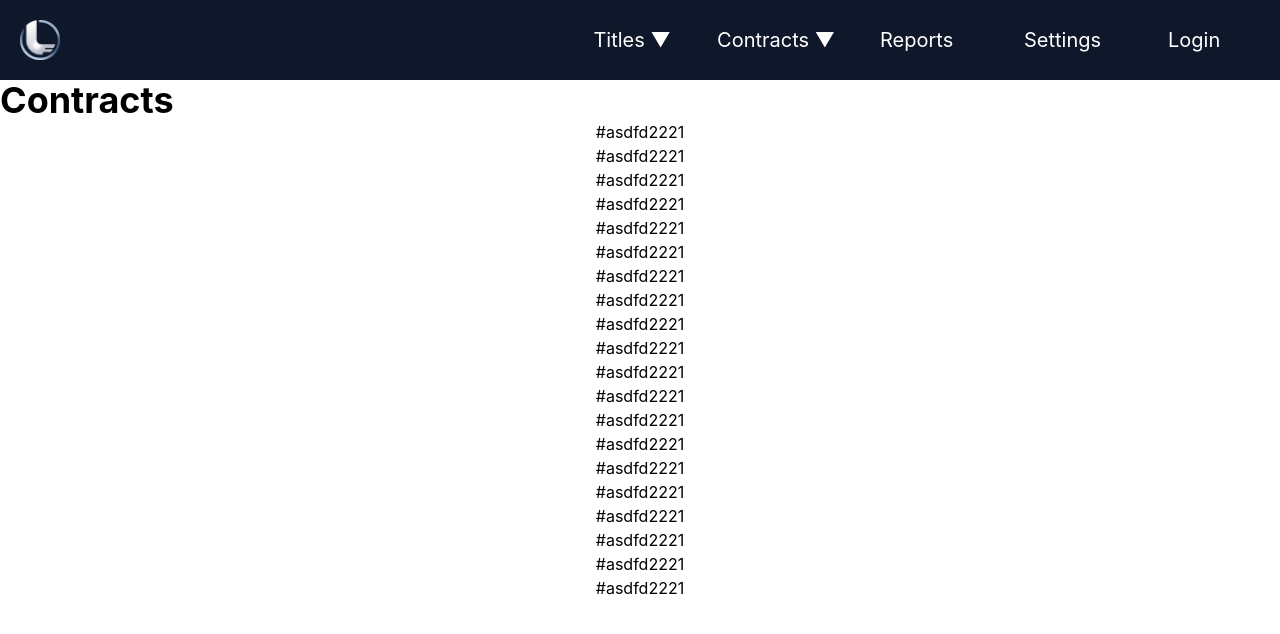
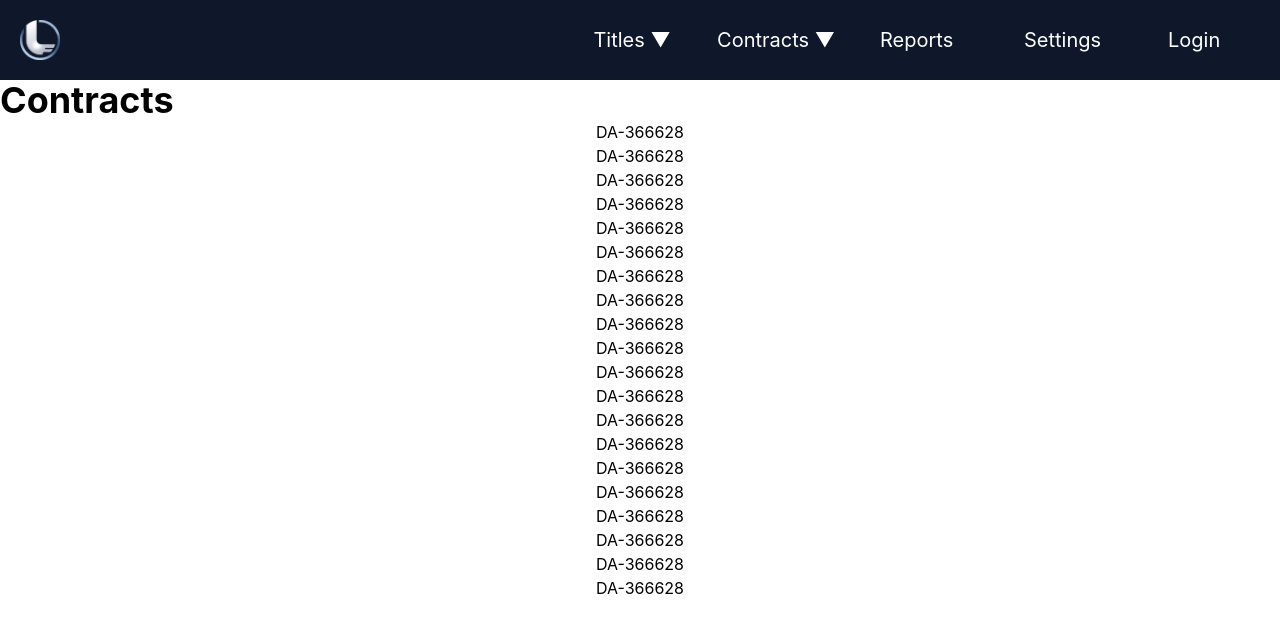
Before and after one commit to chris-av/ledafilms-crm, a Next.js app: page /contracts in a window 1280 px wide. Shown: the top 634 px of the page. Built offline with nearby package versions, Linux system fonts and the light colour scheme.

Commit message:
a more realistic contract number example

```diff
--- a/data/contract.prototype.data.ts
+++ b/data/contract.prototype.data.ts
@@ -10,7 +10,7 @@ import {
 
 export const contractGeneric : Contract = {
   contractType: ContractTypes.Sales,
-  contractNumber: '#asdfd2221',
+  contractNumber: 'DA-366628',
   licensor: 'Paramount',
   licensee: 'YouTube',
   dealStatus: ContractDealStatuses.Active,
```
